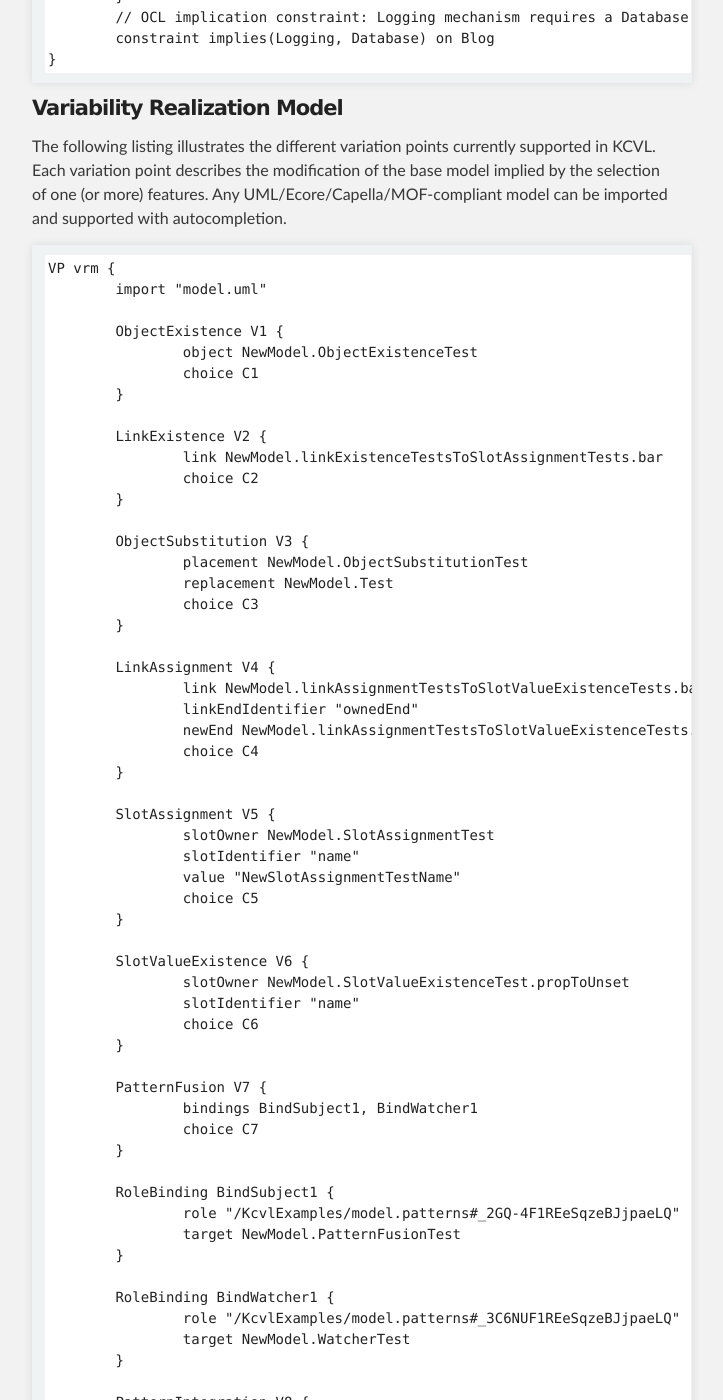
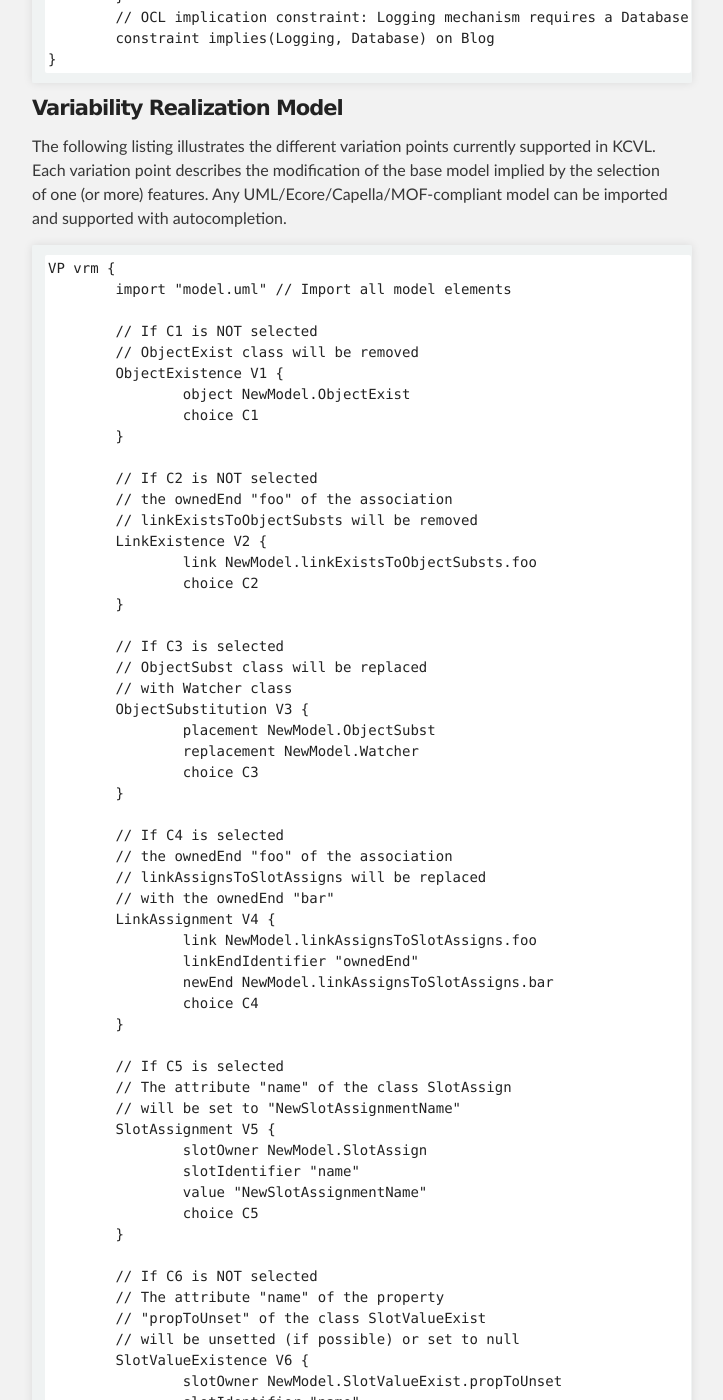
Before and after one commit to diverse-project/kcvl, a Jekyll site: the page built from index.md, in a window 1280 px wide and 1400 px high, scrolled down 2928 px. Shown: the whole window, without its empty margins (288-1011 px from the left). Built offline with Jekyll 4.4.1, drawn with Linux system fonts in a browser that asks for light colours; Markdown is read by kramdown in place of the engine named in the settings; some of the changed text lies outside the part shown.

Commit message:
Update documentation

````diff
--- a/index.md
+++ b/index.md
@@ -76,78 +76,123 @@
 
 ```
 VP vrm {
-	import "model.uml"
+	import "model.uml" // Import all model elements
 
+	// If C1 is NOT selected
+	// ObjectExist class will be removed
 	ObjectExistence V1 {
-		object NewModel.ObjectExistenceTest
+		object NewModel.ObjectExist
 		choice C1
 	}
 
+	// If C2 is NOT selected
+	// the ownedEnd "foo" of the association
+	// linkExistsToObjectSubsts will be removed
 	LinkExistence V2 {
-		link NewModel.linkExistenceTestsToSlotAssignmentTests.bar
+		link NewModel.linkExistsToObjectSubsts.foo
 		choice C2
 	}
 
+	// If C3 is selected
+	// ObjectSubst class will be replaced
+	// with Watcher class
 	ObjectSubstitution V3 {
-		placement NewModel.ObjectSubstitutionTest
-		replacement NewModel.Test
+		placement NewModel.ObjectSubst
+		replacement NewModel.Watcher
 		choice C3
 	}
 
+	// If C4 is selected
+	// the ownedEnd "foo" of the association
+	// linkAssignsToSlotAssigns will be replaced
+	// with the ownedEnd "bar"
 	LinkAssignment V4 {
-		link NewModel.linkAssignmentTestsToSlotValueExistenceTests.bar
+		link NewModel.linkAssignsToSlotAssigns.foo
 		linkEndIdentifier "ownedEnd"
-		newEnd NewModel.linkAssignmentTestsToSlotValueExistenceTests.bar
+		newEnd NewModel.linkAssignsToSlotAssigns.bar
 		choice C4
 	}
 
+	// If C5 is selected
+	// The attribute "name" of the class SlotAssign
+	// will be set to "NewSlotAssignmentName"
 	SlotAssignment V5 {
-		slotOwner NewModel.SlotAssignmentTest
+		slotOwner NewModel.SlotAssign
 		slotIdentifier "name"
-		value "NewSlotAssignmentTestName"
+		value "NewSlotAssignmentName"
 		choice C5
 	}
 
+	// If C6 is NOT selected
+	// The attribute "name" of the property
+	// "propToUnset" of the class SlotValueExist
+	// will be unsetted (if possible) or set to null
 	SlotValueExistence V6 {
-		slotOwner NewModel.SlotValueExistenceTest.propToUnset
+		slotOwner NewModel.SlotValueExist.propToUnset
 		slotIdentifier "name"
 		choice C6
 	}
 
+	// If C7 is selected
+	// Pattern will be applied with the two
+	// referenced role bindings
 	PatternFusion V7 {
-		bindings BindSubject1, BindWatcher1
+		bindings BindR1, BindR2
 		choice C7
 	}
 
-	RoleBinding BindSubject1 {
-		role "/KcvlExamples/model.patterns#_2GQ-4F1REeSqzeBJjpaeLQ"
+	// Bind the role "R1" to the class PatternFusionTest
+	RoleBinding BindR1 {
+		role "/QuickStart/model.patterns#_JUYycF3HEeSsLt1m8WuECQ"
 		target NewModel.PatternFusionTest
 	}
 
-	RoleBinding BindWatcher1 {
-		role "/KcvlExamples/model.patterns#_3C6NUF1REeSqzeBJjpaeLQ"
-		target NewModel.WatcherTest
+	// Bind the role "R2" to the class Watcher
+	RoleBinding BindR2 {
+		role "/QuickStart/model.patterns#_JrnmsF3HEeSsLt1m8WuECQ"
+		target NewModel.Watcher
 	}
 
 	PatternIntegration V8 {
-		bindings BindSubject2, BindWatcher2
+		bindings BindR1_1, BindR2_2
 		choice C8
 	}
 
-	RoleBinding BindSubject2 {
-		role "/KcvlExamples/model.patterns#_2GQ-4F1REeSqzeBJjpaeLQ"
+	RoleBinding BindR1_1 {
+		role "/QuickStart/model.patterns#_JUYycF3HEeSsLt1m8WuECQ"
 		target NewModel.PatternIntegrationTest
 	}
 
-	RoleBinding BindWatcher2 {
-		role "/KcvlExamples/model.patterns#_3C6NUF1REeSqzeBJjpaeLQ"
-		target NewModel.WatcherTest
+	RoleBinding BindR2_2 {
+		role "/QuickStart/model.patterns#_JrnmsF3HEeSsLt1m8WuECQ"
+		target NewModel.Watcher
 	}
 }
 ```
 
+Elements of the base model can be referenced in three different ways:
+
+* By their name, using Ctrl-Click autocompletion (see below)
+* By their ID, e.g. ```object "/QuickStart/model.uml#_2GQ-4F1REeSqzeBJjpaeLQ"```
+* Using the containment tree, e.g. ```object "/QuickStart/model.uml#//@packagedElement.0/@ownedAttribute.0"```
+
+![KCVL Autocompletion](images/03.jpg)
 
 #### Resolution Model
+The resolution model defines which features are selected in the target product, and which ones are not. Below is a simple example:
+
+```
+VP configuration {
+	resolution for C1 = true
+	resolution for C2 = true
+	resolution for C3 = false
+	resolution for C4 = false
+	resolution for C5 = false
+	resolution for C6 = true
+	resolution for C7 = false
+	resolution for C8 = true
+}
+```
 
 ### Additional Notes
 
````
Also changed, not shown: images/03.jpg (added).
